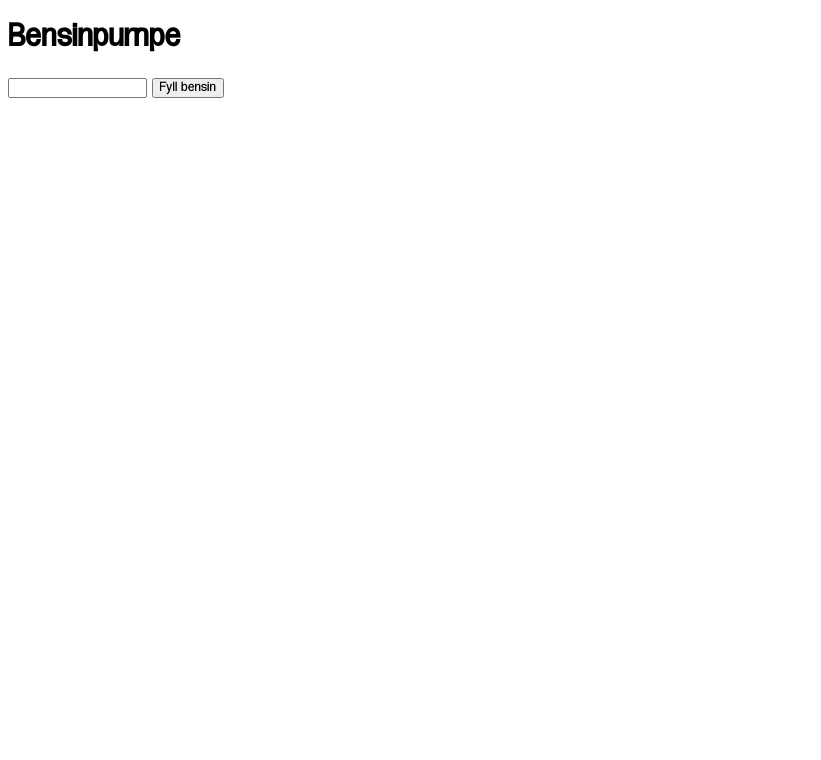
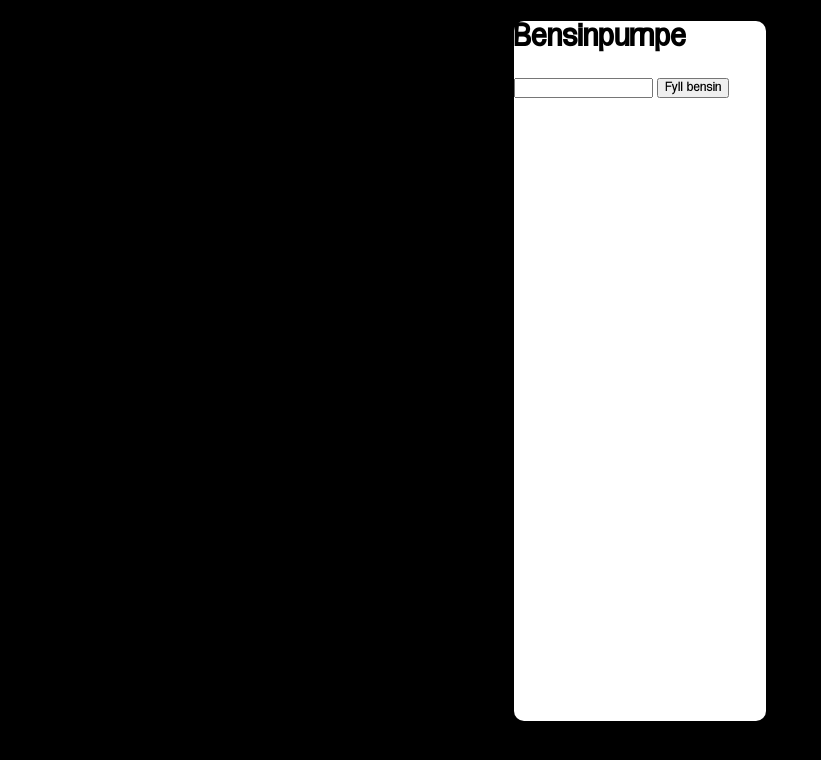
Before and after one commit to MakarIKA-web/samarbeid-project, a plain HTML site: page index.html in a window 1280 px wide. Shown: the whole page, without its empty margins (0-821 px from the left). Drawn offline with Linux system fonts and the light colour scheme.

Commit message:
Update style.css

```diff
--- a/style.css
+++ b/style.css
@@ -8,3 +8,17 @@
 * {
     font-family: 'Projekt Blackbird', sans-serif;
 }
+
+body {
+    background-color: black;
+}
+
+main {
+    width: 20%;
+    margin: auto;
+}
+
+.ticket {border-radius: 10px;
+    background-color: white;
+    height: 700px;
+}
```
